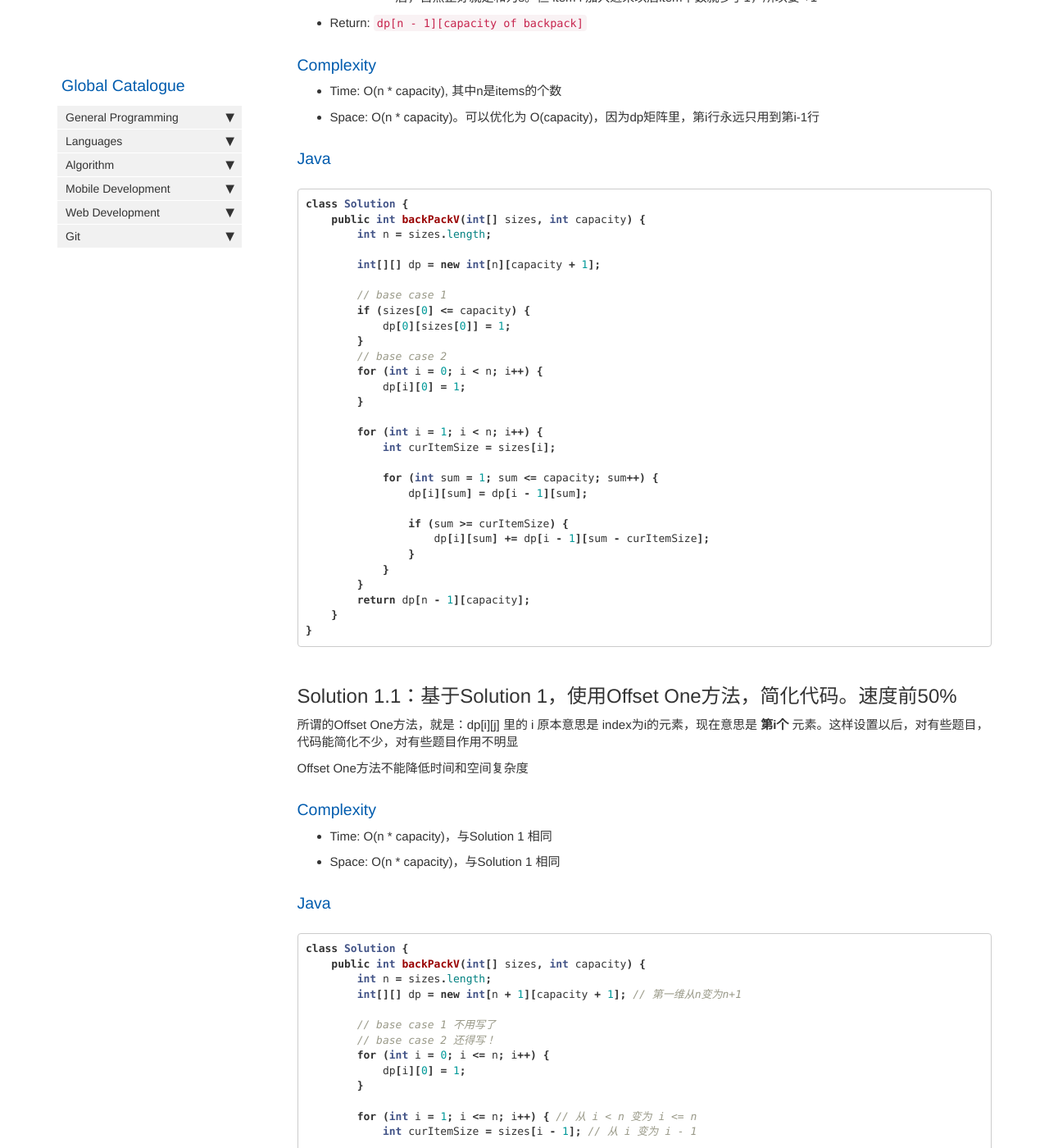
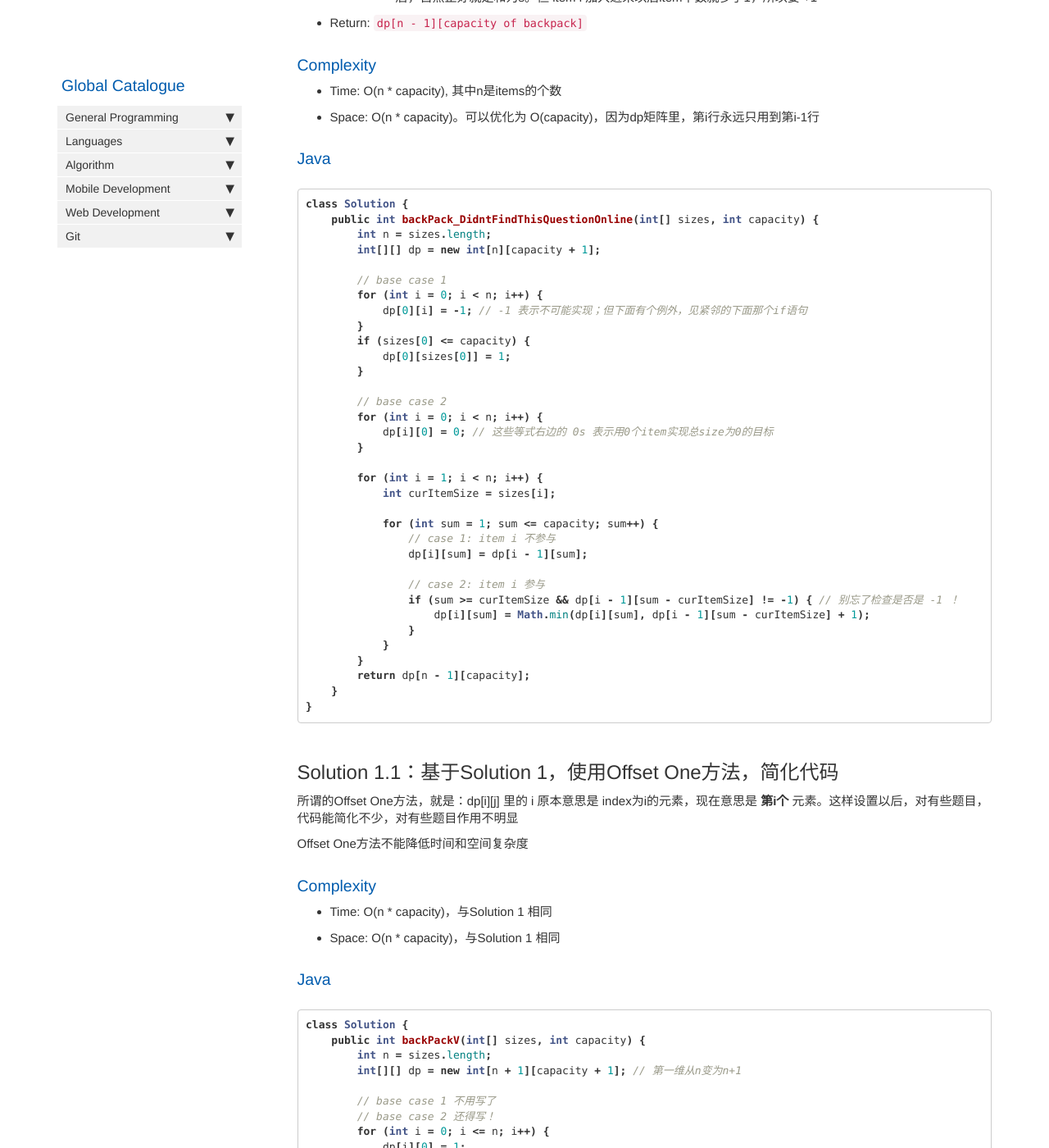
Before and after one commit to HungryOrc/hungryorc.github.io, a Jekyll site: the page built from pages/algorithm/algorithm_backpack_01_1attr_exactFill_returnMinNumOfItems.md, in a window 1280 px wide and 1400 px high, scrolled down 839 px. Shown: the whole window at 82% size. Built offline with Jekyll 4.4.1, drawn with Linux system fonts in a browser that asks for light colours; nearby versions of some CDN libraries; comment, search, counter and statistics services are not loaded; some of the changed text lies outside the part shown.

Commit message:
Update algorithm_backpack_01_1attr_exactFill_returnMinNumOfItems.md

````diff
--- a/pages/algorithm/algorithm_backpack_01_1attr_exactFill_returnMinNumOfItems.md
+++ b/pages/algorithm/algorithm_backpack_01_1attr_exactFill_returnMinNumOfItems.md
@@ -37,28 +37,33 @@ toc: false
 ### Java
 ```java
 class Solution {
-    public int backPackV(int[] sizes, int capacity) {
+    public int backPack_DidntFindThisQuestionOnline(int[] sizes, int capacity) {
         int n = sizes.length;
-
         int[][] dp = new int[n][capacity + 1];
 
         // base case 1
+        for (int i = 0; i < n; i++) {
+            dp[0][i] = -1; // -1 表示不可能实现；但下面有个例外，见紧邻的下面那个if语句
+        }
         if (sizes[0] <= capacity) {
             dp[0][sizes[0]] = 1;
         }
+
         // base case 2
         for (int i = 0; i < n; i++) {
-            dp[i][0] = 1;
+            dp[i][0] = 0; // 这些等式右边的 0s 表示用0个item实现总size为0的目标
         }
 
         for (int i = 1; i < n; i++) {
             int curItemSize = sizes[i];
 
             for (int sum = 1; sum <= capacity; sum++) {
+                // case 1: item i 不参与
                 dp[i][sum] = dp[i - 1][sum];
 
-                if (sum >= curItemSize) {
-                    dp[i][sum] += dp[i - 1][sum - curItemSize];
+                // case 2: item i 参与
+                if (sum >= curItemSize && dp[i - 1][sum - curItemSize] != -1) { // 别忘了检查是否是 -1 ！
+                    dp[i][sum] = Math.min(dp[i][sum], dp[i - 1][sum - curItemSize] + 1);
                 }
             }
         }
@@ -67,7 +72,7 @@ class Solution {
 }
 ```
 
-## Solution 1.1：基于Solution 1，使用Offset One方法，简化代码。速度前50%
+## Solution 1.1：基于Solution 1，使用Offset One方法，简化代码
 所谓的Offset One方法，就是：dp[i][j] 里的 i 原本意思是 index为i的元素，现在意思是 **第i个** 元素。这样设置以后，对有些题目，代码能简化不少，对有些题目作用不明显
 
 Offset One方法不能降低时间和空间复杂度
@@ -178,6 +183,6 @@ class Solution {
 ```
 
 ## Reference
-* [Backpack V [LintCode]](https://www.lintcode.com/problem/backpack-v/description)
+没有在网上找到这题
 
 {% include links.html %}
````
